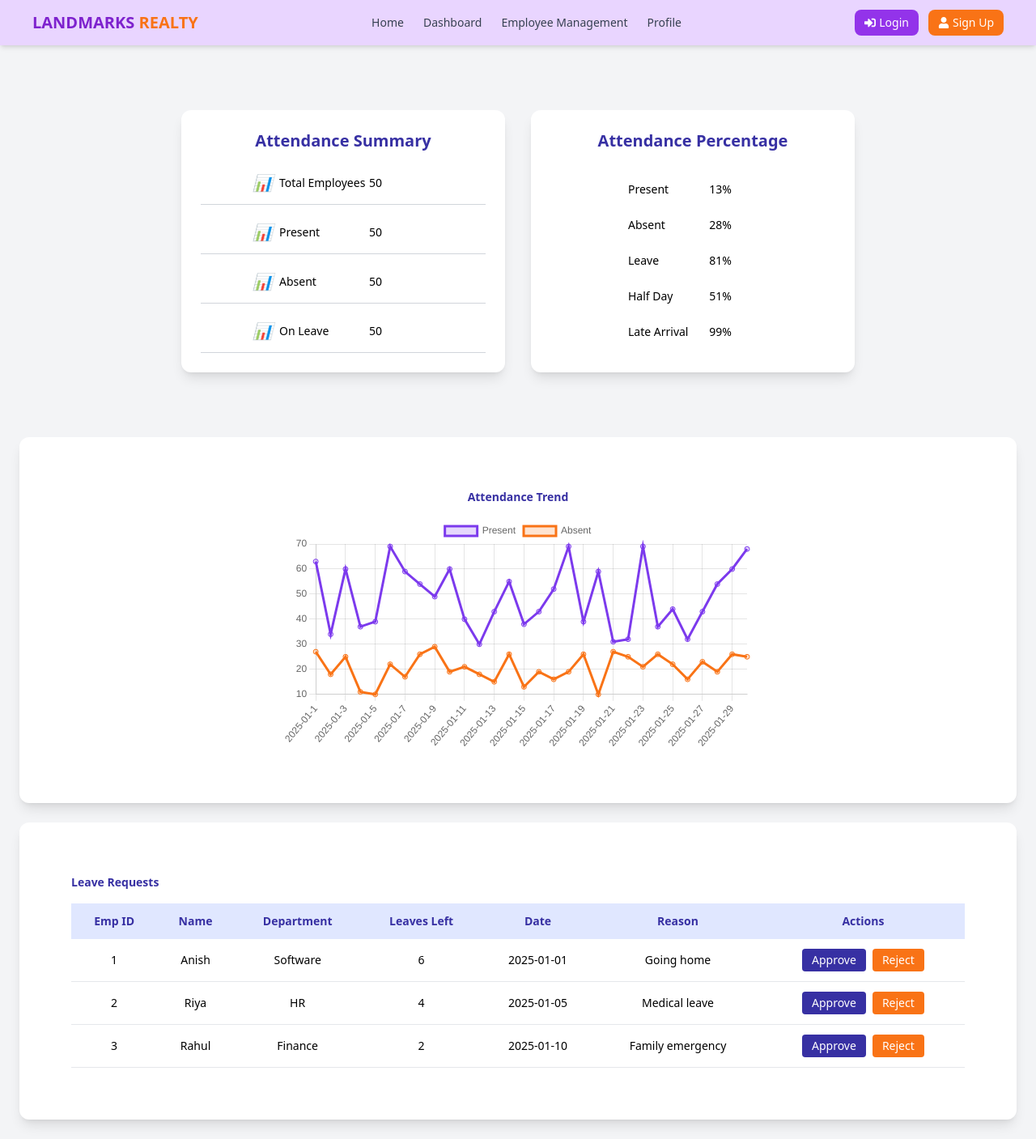
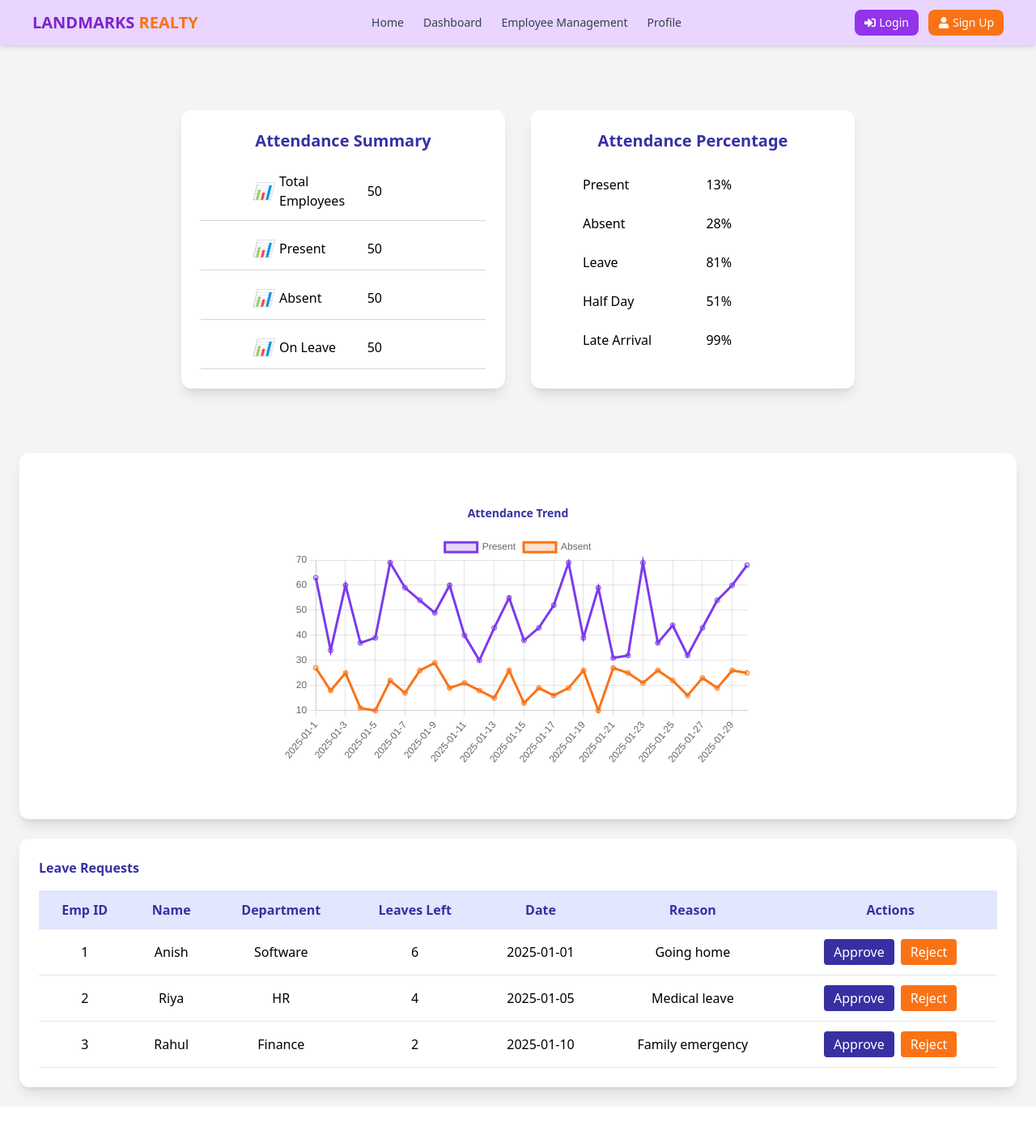
Before and after one commit to YadavAnish123/AttendanceSystemLandarkReality, a React (Vite) app: page /dashboard in a window 1280 px wide. Shown: the whole page at 81% size. After the commit the page ends 1367 px from the top, so only its background shows below. Built offline with nearby package versions, Linux system fonts and the light colour scheme.

Commit message:
first build

```diff
--- a/src/component/Dashbord.jsx
+++ b/src/component/Dashbord.jsx
@@ -55,72 +55,75 @@ const Dashboard = () => {
     <main className="p-6 bg-gray-100 min-h-screen">
    <div className="flex flex-wrap w-full gap-8 justify-center px-4 py-14  ">
   {/* Attendance Summary */}
-  <div className="bg-white text-white shadow-lg rounded-xl p-6 w-full sm:w-1/2 lg:w-1/3 transition-transform transform hover:scale-105 hover:shadow-2xl">
-    <h2 className="text-xl font-bold mb-6 text-indigo-800 text-center">Attendance Summary</h2>
-    <div className="space-y-5 text-black">
+  <div className="bg-white shadow-lg rounded-xl p-4 sm:p-6 w-full sm:w-1/2 lg:w-1/3 transition-transform transform hover:scale-105 hover:shadow-2xl">
+  <h2 className="text-lg sm:text-xl font-bold mb-4 sm:mb-6 text-indigo-800 text-center">Attendance Summary</h2>
+  <div className="space-y-4 sm:space-y-5 text-black">
     {["Total Employees", "Present", "Absent", "On Leave"].map((item, idx) => (
-        <div key={idx} className="flex justify-between items-center font-medium text-sm border-b pb-3 border-gray-300">
-          <span className="flex items-center ml-16">
-            <i className="text-xl text-yellow-400 mr-2">📊</i> {/* Icon */}
+      <div key={idx} className="flex justify-between items-center font-medium text-sm sm:text-base border-b pb-3 border-gray-300">
+        <span className="flex items-center ml-4 sm:ml-16">
+          <i className="text-lg sm:text-xl text-yellow-400 mr-2">📊</i> {/* Icon */}
           {item}
         </span>
-          <span className="font-medium text-sm mr-32">50</span> {/* Example stat */}
-        </div>
-      ))}
-    </div>
-  </div>
-
-  {/* Attendance Percentage Gauge */}
-  <div className="bg-white shadow-lg rounded-xl p-6 w-full sm:w-1/2 lg:w-1/3 transition-transform transform hover:scale-105   ">
-    <h2 className="text-xl  font-bold mb-6 text-center text-indigo-800">Attendance Percentage</h2>
-    {["Present", "Absent", "Leave","Half Day","Late Arrival"].map((status, index) => (
-      <div key={index} className="flex items-center justify-between py-3 font-medium text-sm ml-24">
-        <span className="text-sm font-medium">{status}</span>
-        <div className=" flex items-center">
-
-          <span className="mr-32 font-medium text-sm ">{Math.floor(Math.random() * 100)}%</span> {/* Random Percentage */}
-        </div>
+        <span className="font-medium text-sm sm:text-base mr-8 sm:mr-32">50</span> {/* Example stat */}
       </div>
     ))}
   </div>
 </div>
 
 
+  {/* Attendance Percentage Gauge */}
+ {/* Attendance Percentage Gauge */}
+<div className="bg-white shadow-lg rounded-xl p-4 sm:p-6 w-full sm:w-1/2 lg:w-1/3 transition-transform transform hover:scale-105">
+  <h2 className="text-lg sm:text-xl font-bold mb-4 text-center text-indigo-800">Attendance Percentage</h2>
+  {["Present", "Absent", "Leave", "Half Day", "Late Arrival"].map((status, index) => (
+    <div key={index} className="flex items-center justify-between py-2 sm:py-3 font-medium text-sm sm:text-base ml-4 sm:ml-10">
+      <span className="text-sm sm:text-base font-medium">{status}</span>
+      <div className="flex items-center">
+        <span className="sm:mr-32 mr-10 font-medium text-sm sm:text-base">{Math.floor(Math.random() * 100)}%</span> {/* Random Percentage */}
+      </div>
+    </div>
+  ))}
+</div>
+
+</div>
+
+
 
      {/* Attendance Graph */}
-      <div className=" shadow-lg rounded-xl p-16 mt-6  justify-items-center bg-white">
-        <h2 className="text-sm font-semibold text-indigo-800 mb-4">Attendance Trend</h2>
-        <div className="w-full h-72 justify-items-center  ">
+<div className="shadow-lg rounded-xl p-4 sm:p-6 md:p-16 mt-6 justify-items-center bg-white">
+  <h2 className="text-xs sm:text-sm font-semibold text-indigo-800 mb-4 text-center">Attendance Trend</h2>
+  <div className="w-full h-56 sm:h-72 justify-items-center">
     <Line data={chartData} />
   </div>
 </div>
 
 
       {/* Leave Requests Table */}
-      <div className=" bg-white shadow-lg rounded-xl p-16 mt-6">
-        <h2 className="text-sm font-bold text-indigo-800 mb-4">Leave Requests</h2>
-        <table className="w-full border-collapse  ">
+      <div className="bg-white shadow-lg rounded-xl p-4 sm:p-6 mt-6">
+  <h2 className="text-sm sm:text-base font-bold text-indigo-800 mb-4">Leave Requests</h2>
+  <div className="overflow-x-auto">
+    <table className="min-w-full border-collapse">
       <thead>
-            <tr className="bg-indigo-100 text-indigo-800 text-sm font-medium">
-              <th className="p-3">Emp ID</th>
-              <th className="p-3">Name</th>
-              <th className="p-3">Department</th>
-              <th className="p-3">Leaves Left</th>
-              <th className="p-3">Date</th>
-              <th className="p-3">Reason</th>
-              <th className="p-3">Actions</th>
+        <tr className="bg-indigo-100 text-indigo-800 text-sm sm:text-base font-medium">
+          <th className="p-2 sm:p-3">Emp ID</th>
+          <th className="p-2 sm:p-3">Name</th>
+          <th className="p-2 sm:p-3">Department</th>
+          <th className="p-2 sm:p-3">Leaves Left</th>
+          <th className="p-2 sm:p-3">Date</th>
+          <th className="p-2 sm:p-3">Reason</th>
+          <th className="p-2 sm:p-3">Actions</th>
         </tr>
       </thead>
-          <tbody className="text-sm font-sm">
+      <tbody className="text-sm sm:text-base">
         {attendanceData.map((entry) => (
-              <tr key={entry.id} className="border-b ">
-                <td className="p-3 text-center">{entry.id}</td>
-                <td className="p-3 text-center">{entry.name}</td>
-                <td className="p-3 text-center">{entry.department}</td>
-                <td className="p-3 text-center">{entry.leaveRemaining}</td>
-                <td className="p-3 text-center">{entry.date}</td>
-                <td className="p-3 text-center">{entry.reason}</td>
-                <td className="p-3 flex space-x-2 justify-center">
+          <tr key={entry.id} className="border-b">
+            <td className="p-2 sm:p-3 text-center">{entry.id}</td>
+            <td className="p-2 sm:p-3 text-center">{entry.name}</td>
+            <td className="p-2 sm:p-3 text-center">{entry.department}</td>
+            <td className="p-2 sm:p-3 text-center">{entry.leaveRemaining}</td>
+            <td className="p-2 sm:p-3 text-center">{entry.date}</td>
+            <td className="p-2 sm:p-3 text-center">{entry.reason}</td>
+            <td className="p-2 sm:p-3 flex space-x-2 justify-center">
               <button className="bg-indigo-800 text-white px-3 py-1 rounded hover:bg-green-600">Approve</button>
               <button className="bg-orange-500 text-white px-3 py-1 rounded hover:bg-red-600">Reject</button>
             </td>
@@ -129,6 +132,8 @@ const Dashboard = () => {
       </tbody>
     </table>
   </div>
+</div>
+
     </main>
   );
 };
--- a/src/component/Home.jsx
+++ b/src/component/Home.jsx
@@ -12,36 +12,41 @@ const Home = () => {
     <main className='bg-gray-100'>
     <div className="container mx-auto p-5 ">
      {/* Filter section */}
-      <div className="flex gap-4 items-center mb-6 ">
-        <select className="px-4 py-2 border rounded-md text-sm font-sm   shadow-md  ">
+<div className="flex flex-col sm:flex-row gap-4 items-center mb-6">
+  <select className="px-4 py-2 border rounded-md text-sm font-sm shadow-md w-full sm:w-auto">
     <option value="anish">Anish</option>
     <option value="price">Prince</option>
   </select>
 
-        <label htmlFor="event-date" className="text-sm font-medium">From:</label>
+  <div className="flex items-center gap-2">
+    <label htmlFor="from-date" className="text-sm font-medium">From:</label>
     <input
       type="date"
       id="from-date"
       min="2025-02-01"
       max="2025-12-31"
       value="2025-02-01"
-          className="px-4 py-2 border rounded-md   shadow-md   text-sm font-sm"
+      className="px-4 py-2 border rounded-md shadow-md text-sm font-sm"
     />
+  </div>
 
-        <label htmlFor="event-date" className="text-sm font-medium">To:</label>
+  <div className="flex items-center gap-2">
+    <label htmlFor="to-date" className="text-sm font-medium">To:</label>
     <input
       type="date"
       id="to-date"
       min="2025-02-01"
       max="2025-12-31"
       value="2025-02-01"
-          className="px-4 py-2 border rounded-md   shadow-md  text-sm font-sm"
+      className="px-4 py-2 border rounded-md shadow-md text-sm font-sm"
     />
+  </div>
 
-        <button className="px-6 py-2 bg-orange-500  shadow-md border text-white  text-sm font-medium rounded-md hover:bg-orange-600 transition duration-300">
+  <button className="px-6 py-2 bg-orange-500 shadow-md border text-white text-sm font-medium rounded-md hover:bg-orange-600 transition duration-300 mt-4 sm:mt-0 sm:ml-4 w-full sm:w-auto">
     Filter
   </button>
 </div>
+
 
       {/* Table section */}
       <div className="overflow-x-auto shadow-md rounded-lg ">
```
Lines whose indentation alone changed are shown as unchanged.
